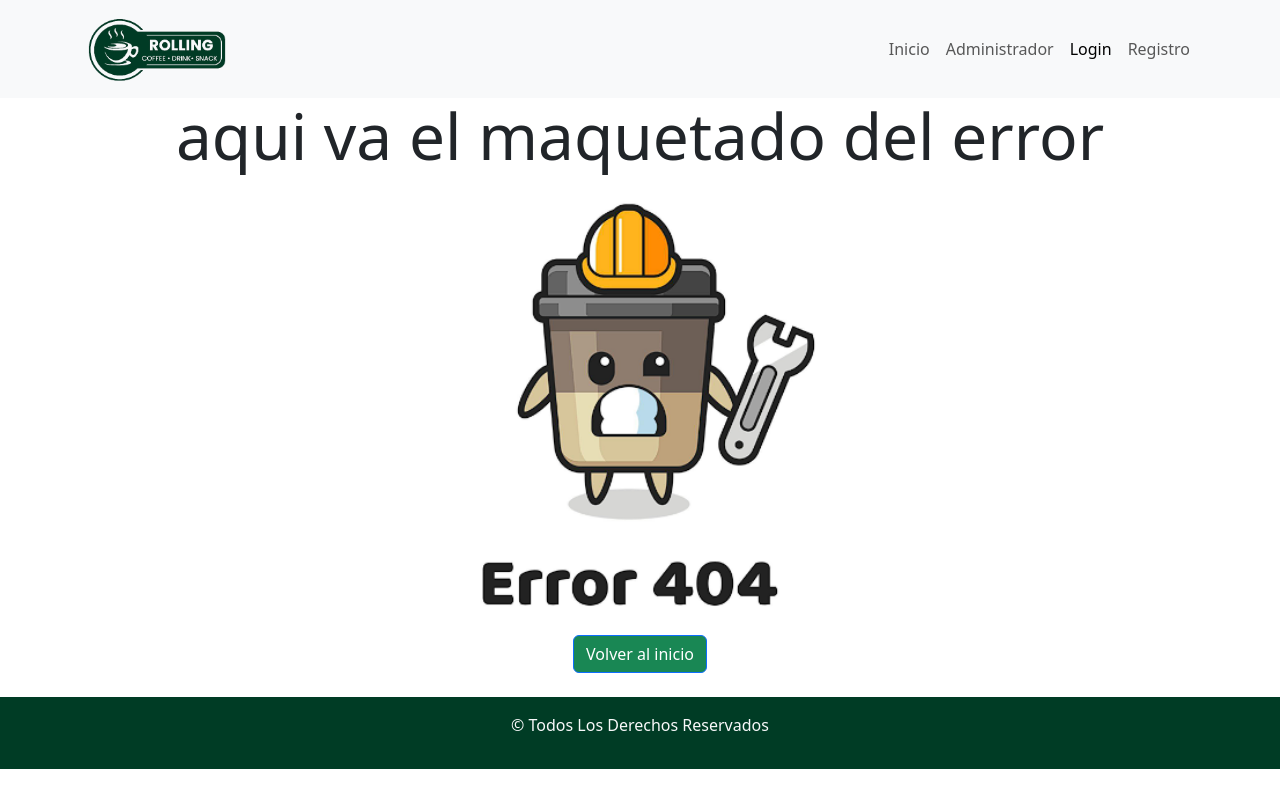
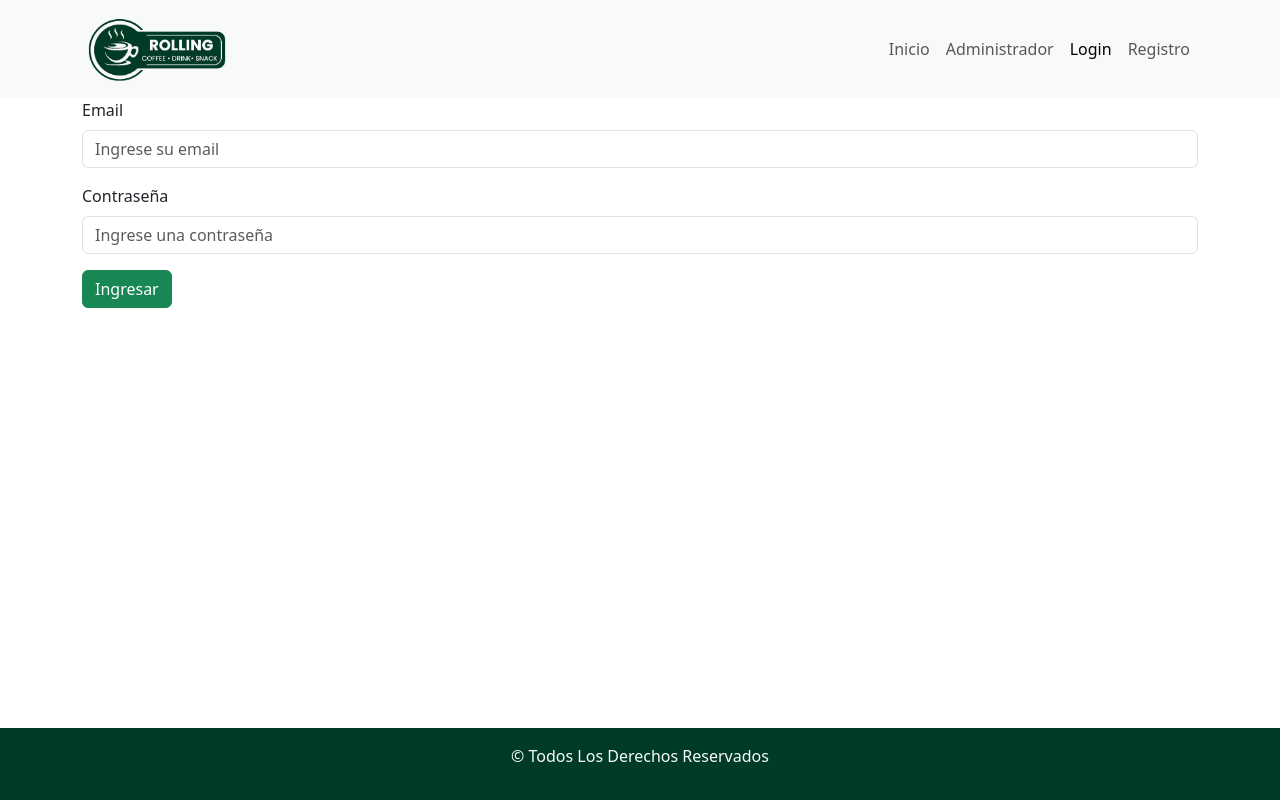
Before and after one commit to suarezagustina/RollingCoffe, a React (Vite) app: page /login in a window 1280 px wide. Built offline with nearby package versions, Linux system fonts and the light colour scheme; no server answers.

Commit message:
agregue el formulario e hice las validaciones

```diff
--- a/src/App.jsx
+++ b/src/App.jsx
@@ -8,7 +8,8 @@ import Error404 from './components/pages/Error404'
 import Administrador from './components/pages/Administrador'
 import { BrowserRouter, Routes, Route } from 'react-router-dom';
 import FormularioProducto from "./components/pages/producto/FormularioProducto";
-import DetalleProducto from "./components/pages/producto/DetalleProducto";
+import DetalleProducto from "./components/pages/DetalleProducto";
+import LoginAdmi from './components/pages/LoginAdmi';
 
 function App() {
 
@@ -21,6 +22,7 @@ function App() {
         <Route exact path="/administrador" element={<Administrador></Administrador>}></Route>
         <Route exact path="/administrador/crear" element={<FormularioProducto></FormularioProducto>}></Route>
         <Route exact path="/administrador/editar" element={<Administrador></Administrador>}></Route>
+        <Route exact path="/login" element={<LoginAdmi></LoginAdmi>}></Route>
         <Route path="*" element={<Error404></Error404>}></Route>
       <Route path='*' element={<Error404></Error404>}></Route>
     </Routes>
--- a/src/components/pages/Administrador.jsx
+++ b/src/components/pages/Administrador.jsx
@@ -21,7 +21,7 @@ const traerProducto = async()=>{
 }
     return (
         <>
-            <Container>
+            <Container className="mainPage">
               <article className="d-flex align-items-center">
                 <h2 className="text-black display-4 mt-2">Productos Disponibles</h2>
                 <Button className="mt-1 boton border-success bg-success ms-auto">
--- a/src/components/pages/Inicio.jsx
+++ b/src/components/pages/Inicio.jsx
@@ -28,7 +28,7 @@ const traerProducto = async()=>{
           className="object-fit-cover"
           alt="logo de rolling coffee"
         />
-        <Container className="mt-3">
+        <Container className="mt-3 mainPage">
           <h3 className="display-4 text-black">Nuestros Productos</h3>
           <hr/>
           <article className="mt-3 mb-3 d-flex row">
--- /dev/null
+++ b/src/components/pages/LoginAdmi.jsx
@@ -0,0 +1,66 @@
+import { Container, Button, Form } from "react-bootstrap";
+import { useForm } from "react-hook-form";
+
+const LoginAdmi = () => {
+ const{
+    register, handleSubmit, formState:{errors}} = useForm();
+
+const usuarioCreado = (usuario)=>{
+console.log(usuario)
+}
+
+    return (
+        <>
+        <Container className="mainPage">
+        <Form onSubmit={handleSubmit(usuarioCreado)}>
+      <Form.Group className="mb-3" controlId="formBasicEmail">
+        <Form.Label>Email</Form.Label>
+        <Form.Control type="email" placeholder="Ingrese su email" {
+        ...register("email", {
+            required: "El email es obligatorio",
+            minLength:{
+                value: 15,
+                message: "Debes ingresar como minimo 15 caracteres"
+            },
+            maxLength:{
+                value: 35,
+                message: "Puedes ingresar como maximo 35 caracteres"
+            }
+        })
+        }/>
+        <Form.Text className="text-danger">
+        {errors.email?.message}
+        </Form.Text>
+      </Form.Group>
+
+      <Form.Group className="mb-3" controlId="formBasicPassword">
+        <Form.Label>Contraseña</Form.Label>
+        <Form.Control type="password" placeholder="Ingrese una contraseña" {
+        ...register("contraseña", {
+            required: "La contraseña es obligatoria",
+            minLength:{
+                value: 8,
+                message: "Debes ingresar como minimo 8 caracteres"
+            },
+            maxLength:{
+                value: 15,
+                message: "Puedes ingresar como maximo 15 caracteres"
+            }
+        })
+        }
+        />
+        <Form.Text className="text-danger">
+        {errors.contraseña?.message}
+        </Form.Text>
+      </Form.Group>
+
+      <Button variant="success" className="border-success" type="submit">
+        Ingresar
+      </Button>
+    </Form>
+    </Container>
+        </>
+    );
+};
+
+export default LoginAdmi;
```
Also changed, not shown: src/components/pages/DetalleProducto.jsx (renamed from src/components/pages/producto/DetalleProducto.jsx).
